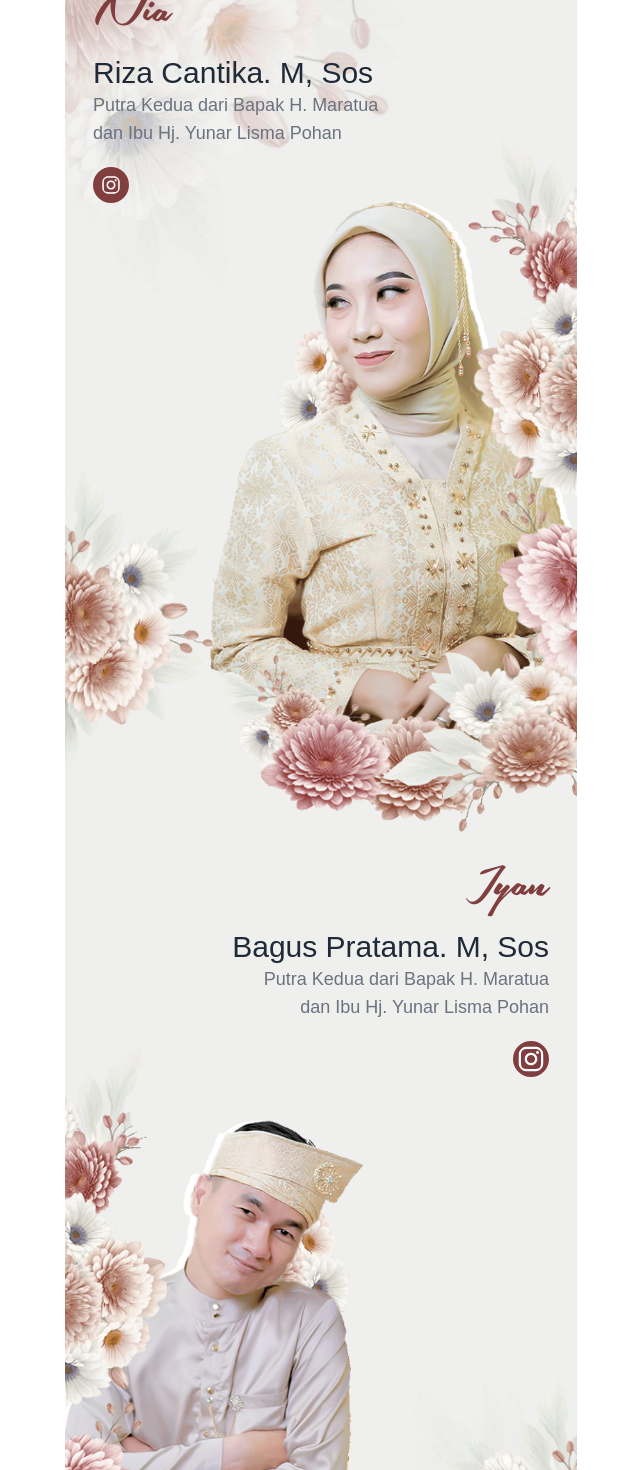
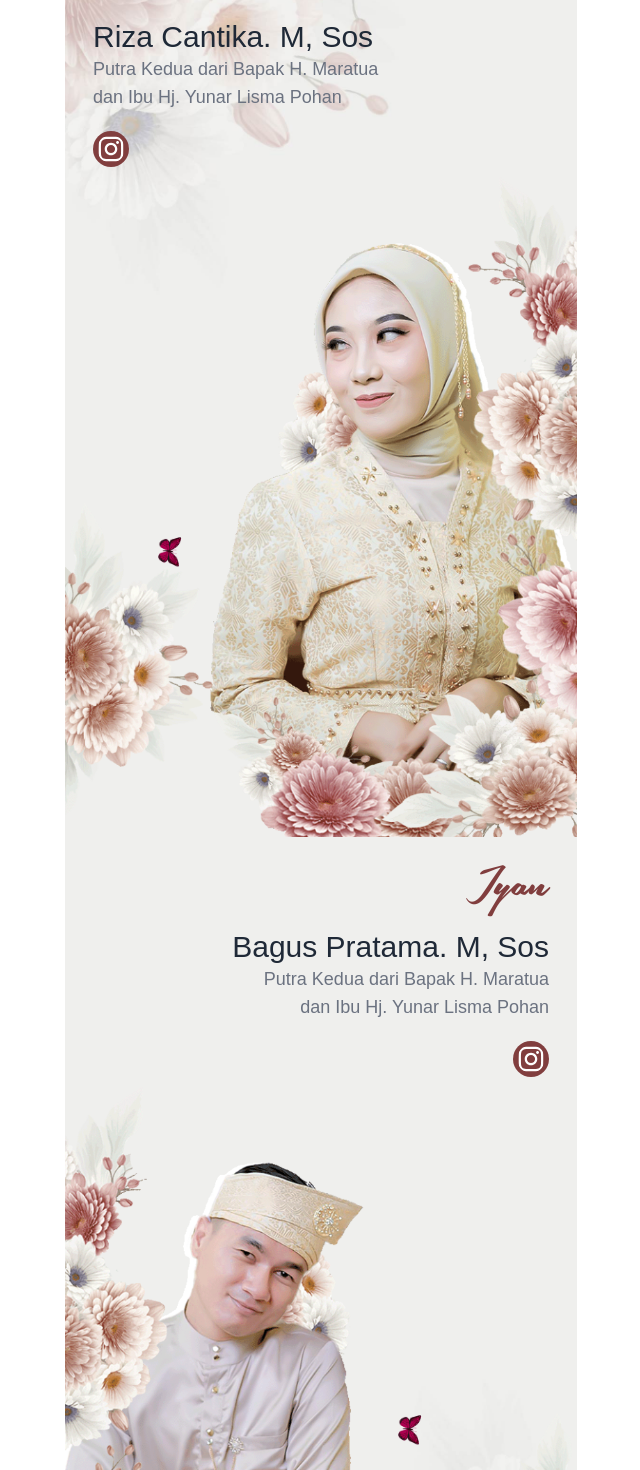
Before and after one commit to kopsus/wedding-invitation, a Next.js app: page / in a window 1280 px wide. Shown: the part 2160-3630 px from the top of the page, without its empty margins (319-959 px from the left). Built offline with nearby package versions, Linux system fonts and the light colour scheme; a web font is replaced by a local one.

Commit message:
add butterfly and dummy API

```diff
--- a/src/components/bride/BrideLeft.jsx
+++ b/src/components/bride/BrideLeft.jsx
@@ -1,43 +1,61 @@
 import Image from "next/image";
 import React from "react";
 import { FaInstagram } from "react-icons/fa";
-import leftBride from "@/assets/image/personal/leftBride.png";
 import bottom_right from "@/assets/image/flores/bottom_right.jpg";
 import { southernaire, nightStillComes, alice } from "@/utils/fonts";
+import imageMempelaiPria from "@/assets/image/personal/leftBride.png";
+import Link from "next/link";
+import kupuSmall from "@/assets/image/butterfly/kupu_small.gif";
 
 const BrideLeft = () => {
-  return (
-    <div className="relative top-0 w-full h-full">
+  const biodataMempelaiPria = [
+    {
+      namaPanggilan: "Iyan",
+      namaLengakp: "Bagus Pratama. M, Sos",
+      namaOrtu:
+        "Putra Kedua dari Bapak H. Maratua dan Ibu Hj. Yunar Lisma Pohan",
+      linkIg: "https://instagram.com",
+      potoProfile: imageMempelaiPria,
+    },
+  ];
+
+  return biodataMempelaiPria.map((value, index) => (
+    <div key={index} className="relative w-full h-full">
       <Image src={bottom_right} alt="" width={0} height={0} />
       <div className="absolute top-0 w-full h-full">
         <div className="px-7 pt-5 flex flex-col items-end">
           <p className={`${southernaire.className} text-primary text-6xl`}>
-            Iyan
+            {value.namaPanggilan}
           </p>
           <div className="mt-3 mb-5 flex flex-col items-end">
             <p
               className={`text-3xl text-(rgba(41,41,41)) ${nightStillComes.className}`}
             >
-              Bagus Pratama. M, Sos
+              {value.namaLengakp}
             </p>
             <p
               className={`${alice.className} text-gray-500 text-lg text-end w-[65%]`}
             >
-              Putra Kedua dari Bapak H. Maratua dan Ibu Hj. Yunar Lisma Pohan
+              {value.namaOrtu}
             </p>
           </div>
-          <FaInstagram
-            color="white"
-            size={36}
-            className="bg-primary p-1 rounded-full"
-          />
+          <Link href={value.linkIg} target="_blank">
+            <FaInstagram
+              color="white"
+              size={36}
+              className="bg-primary p-1 rounded-full cursor-pointer"
+            />
+          </Link>
+        </div>
+        <div className="w-full">
+          <Image src={value.potoProfile} alt="" width={0} height={0} />
+        </div>
+        <div className="overflow-hidden w-48 absolute bottom-72 right-0">
+          <Image src={kupuSmall} alt="" width={0} height={0} />
         </div>
       </div>
-      <div className="absolute w-full bottom-0">
-        <Image src={leftBride} alt="" width={0} height={0} />
-      </div>
     </div>
-  );
+  ));
 };
 
 export default BrideLeft;
--- a/src/components/bride/BrideRight.jsx
+++ b/src/components/bride/BrideRight.jsx
@@ -3,38 +3,56 @@ import floreTopLeft from "@/assets/image/flores/top_left.jpg";
 import { FaInstagram } from "react-icons/fa";
 import rightBride from "@/assets/image/personal/rightBride.png";
 import { southernaire, nightStillComes, alice } from "@/utils/fonts";
+import Link from "next/link";
+import kupuSmall from "@/assets/image/butterfly/kupu_small.gif";
 
 const BrideRight = () => {
-  return (
-    <div className="relative top-0 w-full h-full">
+  const biodataMempelaiWanita = [
+    {
+      namaPanggilan: "Nia",
+      namaLengakp: "Riza Cantika. M, Sos",
+      namaOrtu:
+        "Putra Kedua dari Bapak H. Maratua dan Ibu Hj. Yunar Lisma Pohan",
+      linkIg: "https://instagram.com",
+      potoProfile: rightBride,
+    },
+  ];
+
+  return biodataMempelaiWanita.map((value, index) => (
+    <div key={index} className="relative top-0 w-full h-full">
       <Image src={floreTopLeft} alt="" width={0} height={0} />
       <div className="absolute top-0 w-full h-full">
-        <div className="px-7 pt-14">
+        <div className="px-7 pt-5 flex flex-col items-start">
           <p className={`${southernaire.className} text-primary text-6xl`}>
-            Nia
+            {value.namaPanggilan}
           </p>
-          <div className="mt-3 mb-5">
+          <div className="mt-3 mb-5 flex flex-col">
             <p
-              className={`${nightStillComes.className} text-3xl text-(rgba(41,41,41))`}
+              className={`text-3xl text-(rgba(41,41,41)) ${nightStillComes.className}`}
             >
-              Riza Cantika. M, Sos
+              {value.namaLengakp}
             </p>
             <p className={`${alice.className} text-gray-500 text-lg w-[65%]`}>
-              Putra Kedua dari Bapak H. Maratua dan Ibu Hj. Yunar Lisma Pohan
+              {value.namaOrtu}
             </p>
           </div>
-          <FaInstagram
-            color="white"
-            size={36}
-            className="bg-primary p-2 rounded-full"
-          />
+          <Link href={value.linkIg} target="_blank">
+            <FaInstagram
+              color="white"
+              size={36}
+              className="bg-primary p-1 rounded-full cursor-pointer"
+            />
+          </Link>
+        </div>
+        <div className="w-full">
+          <Image src={value.potoProfile} alt="" width={0} height={0} />
+        </div>
+        <div className="overflow-hidden w-48 absolute bottom-64 left-20">
+          <Image src={kupuSmall} alt="" width={0} height={0} />
         </div>
       </div>
-      <div className="absolute w-full bottom-0">
-        <Image src={rightBride} alt="" width={0} height={0} />
-      </div>
     </div>
-  );
+  ));
 };
 
 export default BrideRight;
```
Also changed, not shown: src/assets/image/butterfly/kupu_big.gif (added), src/assets/image/butterfly/kupu_small.gif (added).
